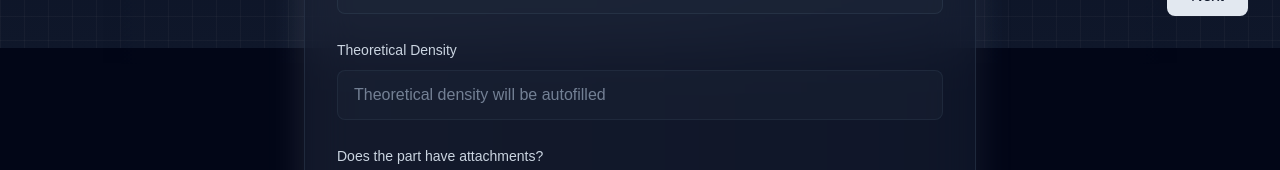
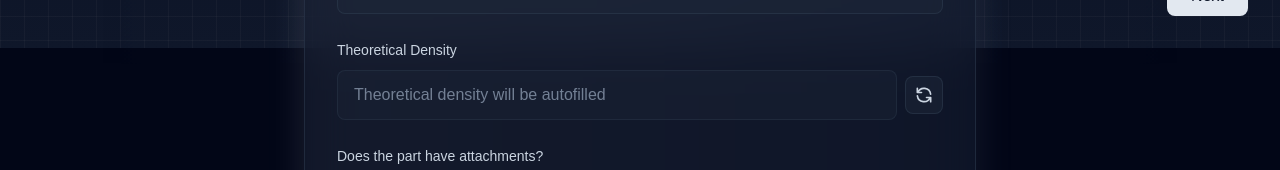
Before and after one commit to VardhanD25/PatentProjectFrontend, a React (Create React App) app: page /userinput in a window 1280 px wide. Shown: the part 752-922 px from the top of the page. Built offline with nearby package versions, Linux system fonts and the light colour scheme.

Commit message:
Added refresh button for updating density

```diff
--- a/src/components/FirstEntry.js
+++ b/src/components/FirstEntry.js
@@ -37,6 +37,7 @@ function FirstEntry({
   const navigate = useNavigate();
   const [showUpdatePanel, setShowUpdatePanel] = useState(false);
   const [showStandardAlloyPanel, setShowStandardAlloyPanel] = useState(false);
+
 
   useEffect(() => {
     setDate(selectedDate);
@@ -82,6 +83,7 @@ function FirstEntry({
     };
 
     fetchSpecifiedDensity();
+
   }, [partCode, density, showStandardAlloyPanel]); // Add showStandardAlloyPanel as dependency
 
   const handlePartCodeChange = (event) => {
@@ -140,6 +142,21 @@ function FirstEntry({
     e.preventDefault();
     e.stopPropagation();
     setShowStandardAlloyPanel(true);
+  };
+
+  const handleRefreshDensity = async (e) => {
+    e.preventDefault();
+    if (selectedPartCode && densityType === 'calculated') {
+      try {
+        const response = await fetch(`http://localhost:4000/parts/calculateDensity/${selectedPartCode}`);
+        const data = await response.json();
+        if (data.formattedDensity) {
+          onTheoreticalDensityChange(data.formattedDensity);
+        }
+      } catch (error) {
+        console.error('Error fetching theoretical density:', error);
+      }
+    }
   };
 
   return (
@@ -311,13 +328,35 @@ function FirstEntry({
                   {/* Theoretical Density Field */}
                   <div className="space-y-2">
                     <label className="text-sm font-medium text-slate-300">Theoretical Density</label>
+                    <div className="flex items-center space-x-2">
                       <input
                         type="text"
                         value={theoreticalDensity}
                         readOnly
-                      className="w-full px-4 py-3 rounded-lg bg-slate-800/50 border border-slate-700/50 text-slate-200 placeholder-slate-400 cursor-not-allowed opacity-75"
+                        className="flex-1 px-4 py-3 rounded-lg bg-slate-800/50 border border-slate-700/50 text-slate-200 placeholder-slate-400 cursor-not-allowed opacity-75"
                         placeholder="Theoretical density will be autofilled"
                       />
+                      <motion.button
+                        onClick={handleRefreshDensity}
+                        whileHover={{ scale: 1.1 }}
+                        whileTap={{ scale: 0.9 }}
+                        className="p-2 rounded-lg bg-slate-800/50 border border-slate-700/50 text-slate-300 hover:bg-slate-800/70 hover:text-white transition-all duration-300"
+                      >
+                        <svg
+                          className="w-5 h-5"
+                          fill="none"
+                          viewBox="0 0 24 24"
+                          stroke="currentColor"
+                        >
+                          <path
+                            strokeLinecap="round"
+                            strokeLinejoin="round"
+                            strokeWidth={2}
+                            d="M4 4v5h.582m15.356 2A8.001 8.001 0 004.582 9m0 0H9m11 11v-5h-.581m0 0a8.003 8.003 0 01-15.357-2m15.357 2H15"
+                          />
+                        </svg>
+                      </motion.button>
+                    </div>
                   </div>
 
                   {/* Attachment Exists Field */}
--- a/src/components/UpdatePart.js
+++ b/src/components/UpdatePart.js
@@ -67,12 +67,14 @@ const UpdatePart = ({ selectedPartCode, onSave, onClose }) => {
   const handleSave = async (e) => {
     e.preventDefault();
     e.stopPropagation();
+
     if (totalPercentage-100 > 0.01) {
       alert('The total percentage of all elements must add up to 100% before saving.');
       return;
     }
 
     try {
+      // First update the part composition
       const response = await fetch("http://localhost:4000/parts/updatePart", {
         method: 'PATCH',
         headers: {
@@ -84,8 +86,16 @@ const UpdatePart = ({ selectedPartCode, onSave, onClose }) => {
       const data = await response.json();
 
       if (response.ok) {
-        alert('Part updated successfully!');
-        onSave(true); // Pass true to indicate successful update
+        // After successful update, fetch the new calculated density
+        const densityResponse = await fetch(`http://localhost:4000/parts/calculateDensity/${selectedPartCode}`);
+        const densityData = await densityResponse.json();
+
+        if (densityResponse.ok) {
+          alert('Part updated successfully!');
+          onSave(densityData.formattedDensity); // Pass the new density back to parent
+        } else {
+          alert('Part updated but failed to fetch new density');
+        }
       } else {
         alert(data.message || 'Error updating part');
       }
--- a/src/pages/UserInput.js
+++ b/src/pages/UserInput.js
@@ -62,9 +62,12 @@ function UserInput() {
   const handleUpdatePartClose = () => {
     setIsUpdatePartVisible(false);
   };
-  const handleUpdatePartSave = () => {
-    // Implement save functionality
-    handleUpdatePartClose(); // Close the update part component
+  const handleUpdatePartSave = (newDensity) => {
+    if (newDensity) {
+      setTheoreticalDensity(newDensity); // Update the density directly
+    }
+    handleUpdatePartClose();
+     // Close the update part component
   };
 
 
@@ -328,6 +331,8 @@ useEffect(() => {
     };
 
     fetchTheoreticalDensity();
+
+
   }, [selectedPartCode, densityType,isUpdatePartVisible]);
 
   useEffect(() => {
@@ -528,6 +533,11 @@ const validateLotEntry = () => {
     setPartDensityArray(partDensityArray.filter((_, i) => i !== index));
   };
 
+  // Add this handler function
+  const handleTheoreticalDensityChange = (newDensity) => {
+    setTheoreticalDensity(newDensity);
+  };
+
   return (
     <div>
       <Navbar/>
@@ -550,6 +560,7 @@ const validateLotEntry = () => {
           masterAttachmentExists={masterAttachmentExists}
           selectedPartCode={selectedPartCode}
           onMasterAttachmentExistsChange={handleMasterAttachmentExistsChange}
+          onTheoreticalDensityChange={handleTheoreticalDensityChange}
         />
       )}
 
```
Lines whose indentation alone changed are shown as unchanged.
